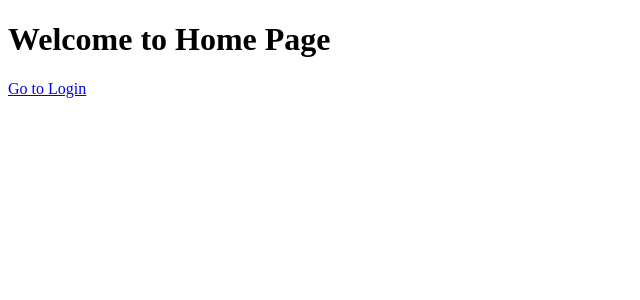
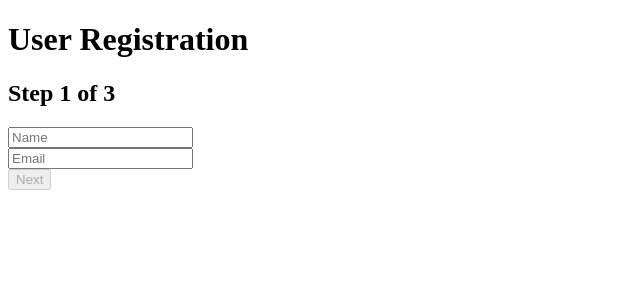
Before and after one commit to Sriharsha-20/First-react-app, a React (Vite) app: page / in a window 1280 px wide. Shown: the top 300 px of the page, without its empty margins (0-640 px from the left). Built offline with nearby package versions, Linux system fonts and the light colour scheme.

Commit message:
added  validation and navigation control to multi-step form using useReducer

```diff
--- a/src/App.jsx
+++ b/src/App.jsx
@@ -1,34 +1,12 @@
-import { Routes, Route } from "react-router-dom";
-import Home from "./pages/Home2";
-import Login from "./pages/Login";
-import Todos from "./pages/Todos2";
-import TodoDetails from "./pages/TodoDetails";
-import ProtectedRoute from "./components/ProtectedRoute";
+import React from "react";
+import MultiStepForm from "./components/MultiStepForm";
 
 function App() {
   return (
-    <Routes>
-      <Route path="/" element={<Home />} />
-      <Route path="/login" element={<Login />} />
-
-      <Route
-        path="/todos"
-        element={
-          <ProtectedRoute>
-            <Todos />
-          </ProtectedRoute>
-        }
-      />
-
-      <Route
-        path="/todos/:todoId"
-        element={
-          <ProtectedRoute>
-            <TodoDetails />
-          </ProtectedRoute>
-        }
-      />
-    </Routes>
+    <div>
+      <h1>User Registration</h1>
+      <MultiStepForm />
+    </div>
   );
 }
 
--- /dev/null
+++ b/src/components/MultiStepForm.jsx
@@ -0,0 +1,156 @@
+import React, { useReducer } from "react";
+//Intial State
+const initialState = {
+  step: 1,
+  isSubmitted: false,
+  formData: {
+    name: "",
+    email: "",
+    username: "",
+    password: "",
+  },
+};
+
+//Reducer
+function formReducer(state, action) {
+  switch (action.type) {
+    case "UPDATE_FIELD":
+      return {
+        ...state,
+        formData: {
+          ...state.formData,
+          [action.field]: action.value,
+        },
+      };
+
+    case "NEXT_STEP":
+      return {
+        ...state,
+        step: state.step + 1,
+      };
+
+    case "PREVIOUS_STEP":
+      return {
+        ...state,
+        step: state.step - 1,
+      };
+
+    case "SUBMIT_FORM":
+      return {
+        ...state,
+        isSubmitted: true,
+      };
+
+    case "RESET_FORM":
+      return initialState;
+
+    default:
+      return state;
+  }
+}
+
+//component
+const MultiStepForm = () => {
+  const [state, dispatch] = useReducer(formReducer, initialState);
+  const { step, formData, isSubmitted } = state;
+
+  const handleChange = (e) => {
+    dispatch({
+      type: "UPDATE_FIELD",
+      field: e.target.name,
+      value: e.target.value,
+    });
+  };
+
+  if (isSubmitted) {
+    return (
+      <div>
+        <h2>Form Submitted Successfully</h2>
+        <button onClick={() => dispatch({ type: "RESET_FORM" })}>
+          Reset Form
+        </button>
+      </div>
+    );
+  }
+
+  return (
+    <div>
+      <h2>Step {step} of 3</h2>
+
+      {step === 1 && (
+        <>
+          <input
+            type="text"
+            name="name"
+            placeholder="Name"
+            value={formData.name}
+            onChange={handleChange}
+          />
+          <br />
+          <input
+            type="email"
+            name="email"
+            placeholder="Email"
+            value={formData.email}
+            onChange={handleChange}
+          />
+          <br />
+          <button
+            disabled={!formData.name || !formData.email}
+            onClick={() => dispatch({ type: "NEXT_STEP" })}
+          >
+            Next
+          </button>
+        </>
+      )}
+
+      {step === 2 && (
+        <>
+          <input
+            type="text"
+            name="username"
+            placeholder="Username"
+            value={formData.username}
+            onChange={handleChange}
+          />
+          <br />
+          <input
+            type="password"
+            name="password"
+            placeholder="Password"
+            value={formData.password}
+            onChange={handleChange}
+          />
+          <br />
+          <button onClick={() => dispatch({ type: "PREVIOUS_STEP" })}>
+            Back
+          </button>
+          <button
+            disabled={!formData.username || !formData.password}
+            onClick={() => dispatch({ type: "NEXT_STEP" })}
+          >
+            Next
+          </button>
+        </>
+      )}
+
+      {step === 3 && (
+        <>
+          <h3>Review Details</h3>
+          <p>Name: {formData.name}</p>
+          <p>Email: {formData.email}</p>
+          <p>Username: {formData.username}</p>
+
+          <button onClick={() => dispatch({ type: "PREVIOUS_STEP" })}>
+            Back
+          </button>
+          <button onClick={() => dispatch({ type: "SUBMIT_FORM" })}>
+            Submit
+          </button>
+        </>
+      )}
+    </div>
+  );
+};
+
+export default MultiStepForm;
```
